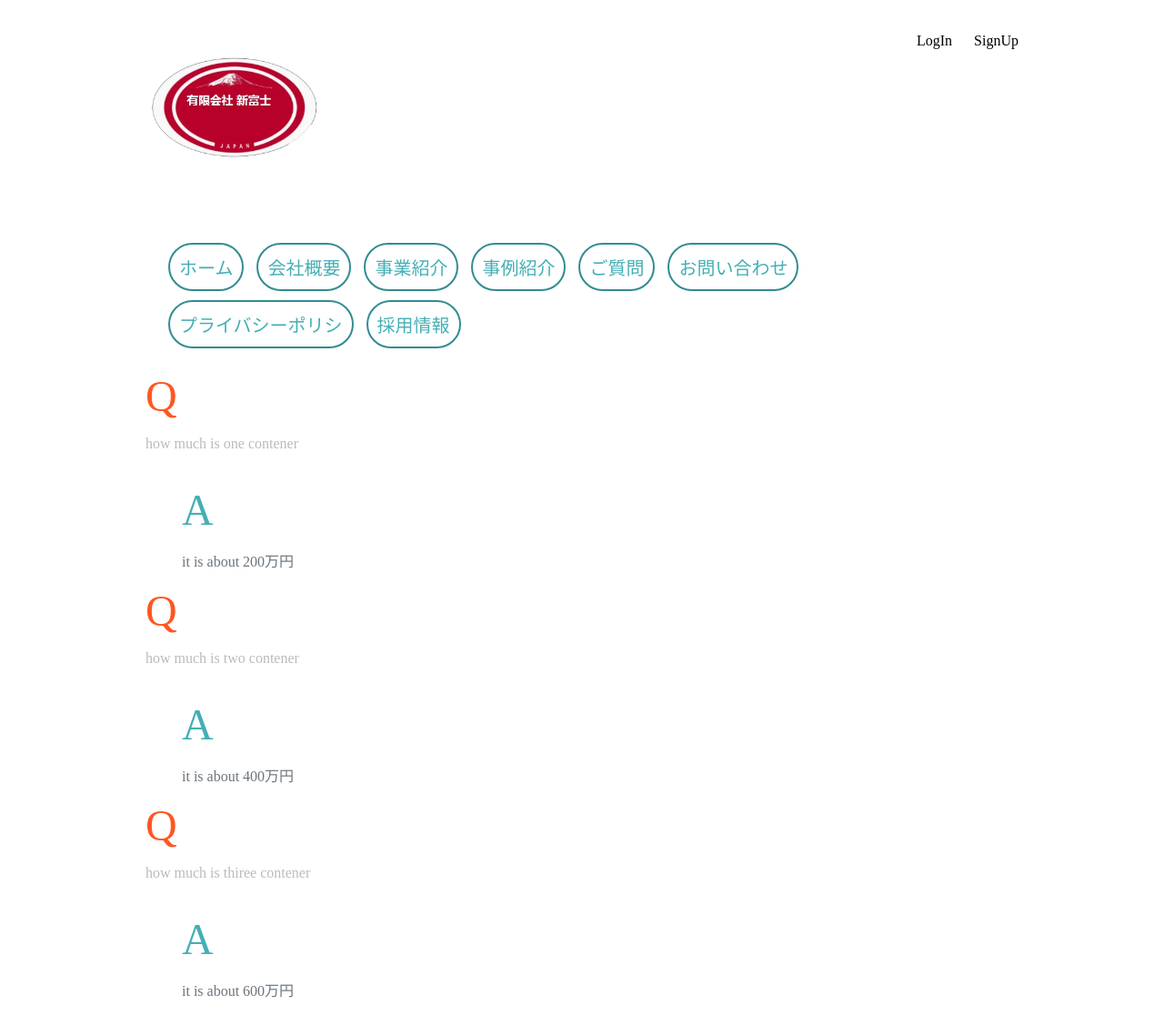
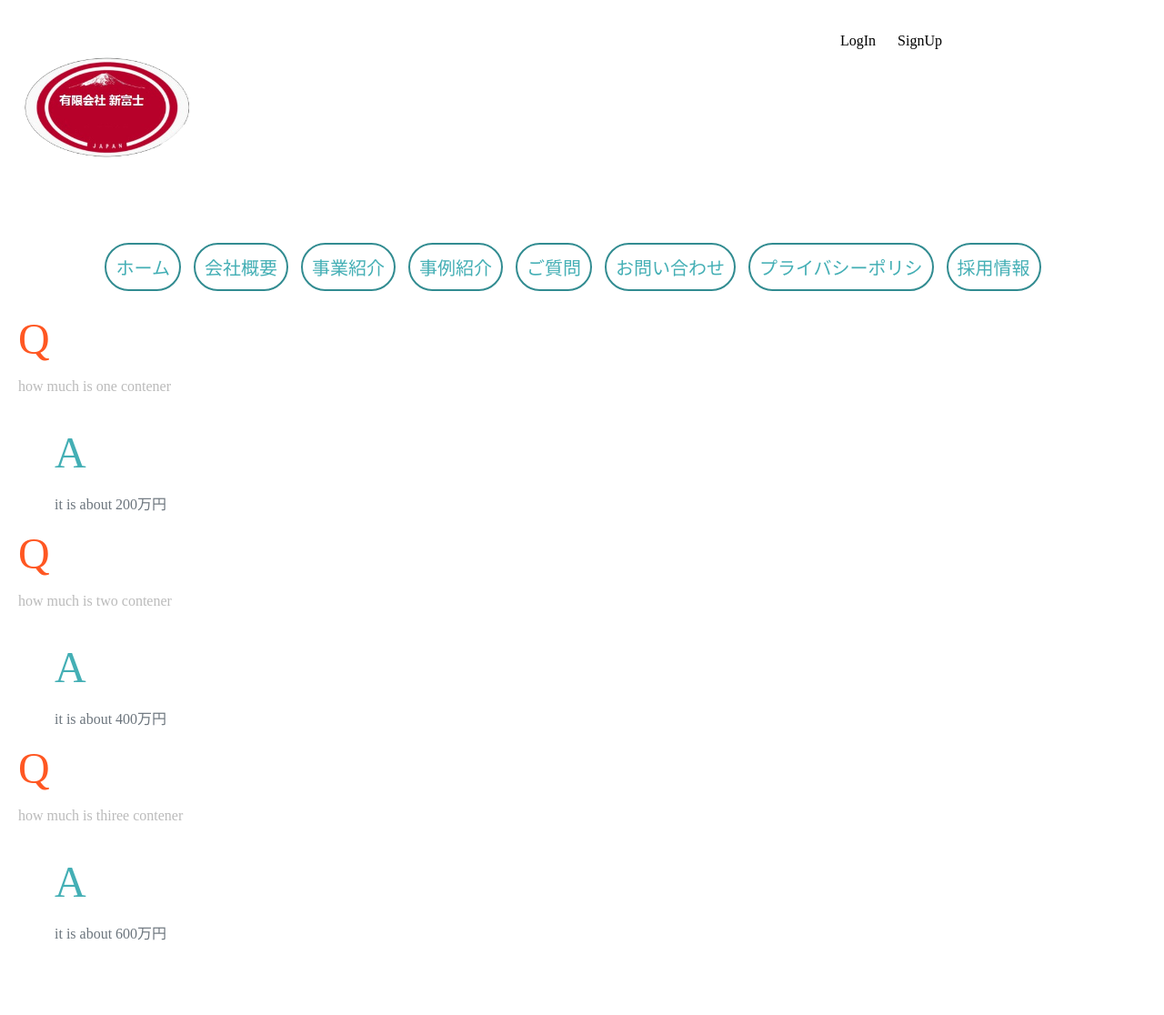
Before and after one commit to shahzain88/shinfuji_web_site, a Django app: page /QandA/ in a window 1280 px wide. Shown: the whole page at 91% size. After the commit the page ends 1034 px from the top, so only its background shows below. Run offline with Django 3.2, Linux system fonts and the light colour scheme.

Commit message:
2022.2.14v :style changes

```diff
--- a/djangonutic/assets/styles.css
+++ b/djangonutic/assets/styles.css
@@ -23,7 +23,7 @@ a,a:hover,a:active{
 }
 
 .wrepper{
-    max-width: 960px;
+    max-width: 100%;
     margin:0 auto;
 }
 
@@ -41,7 +41,8 @@ header{
 }
 
 nav{
-    justify-self:end;
+    /* justify-self:end; */
+    text-align:center;
 }
 nav li{
     display:inline-block;
@@ -300,11 +301,10 @@ a.highlight:hover{
 
 div.gaiyou{
     text-align: center;
-    margin-left: 40px;
-    margin: 0 40px;
 }
 
 table{
+    display:inline-block;
     border-spacing: 0 15px;
     padding:5px;
     margin:5px;
--- a/djangonutic/djangonutic/settings.py
+++ b/djangonutic/djangonutic/settings.py
@@ -24,7 +24,7 @@ BASE_DIR = Path(__file__).resolve().parent.parent
 SECRET_KEY = 'django-insecure-&#%w_jt!75*au+x!4uku9tx5(b^ch+e79p@7ei!_@=s!gfbie&'
 
 # SECURITY WARNING: don't run with debug turned on in production!
-DEBUG = False
+DEBUG = True
 
 ALLOWED_HOSTS = ["127.0.0.1", "zainsyed.pythonanywhere.com",
                  "https://zainsyed.pythonanywhere.com", "https://www.zainsyed.pythonanywhere.com"]
```
